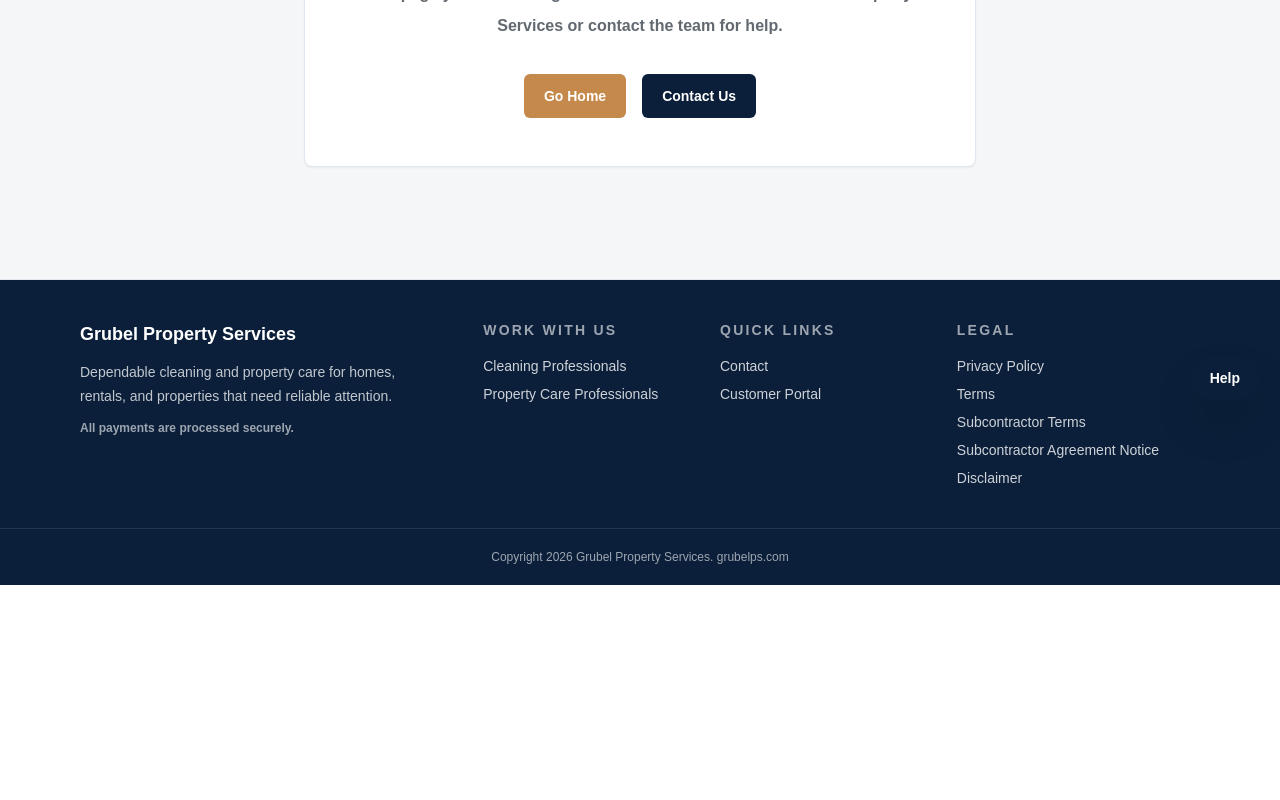
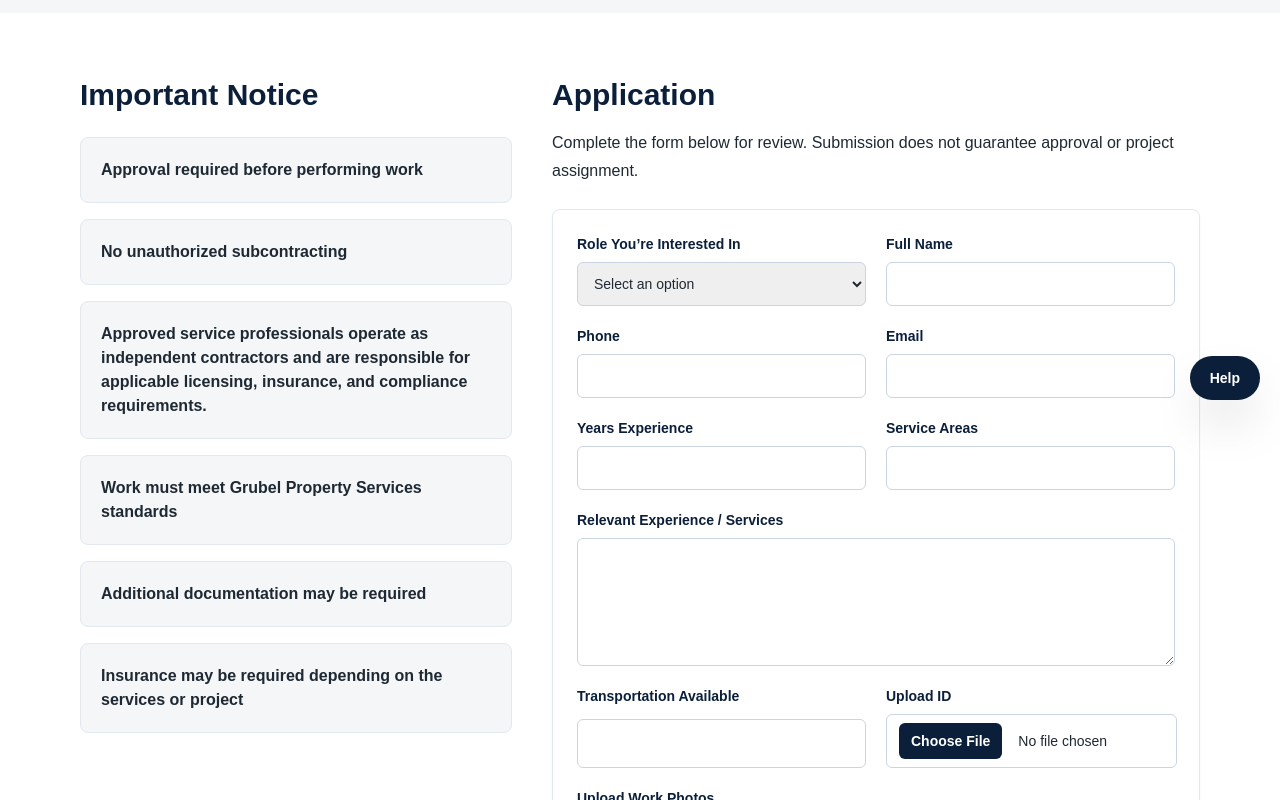
Before and after one commit to MySaaS1023/Grubel-Property-Services, a Next.js app: page /work-with-us in a window 1280 px wide. Before the commit this address had no page. Shown: the part 380-1180 px from the top of the page. Before the commit the page ends 965 px from the top, so only its background shows below. Built offline with nearby package versions, Linux system fonts and the light colour scheme.

Commit message:
Simplify Work With Us application

```diff
--- a/app/admin/subcontractors/page.tsx
+++ b/app/admin/subcontractors/page.tsx
@@ -38,11 +38,31 @@ export default async function AdminSubcontractorsPage() {
                           {readText(application, "applicant_name")}
                         </h3>
                         <p className="mt-2 text-sm font-semibold leading-6 text-charcoal/70">
-                          {readText(application, "application_type")} - {status}
+                          Role: {readText(application, "application_type")} - {status}
                         </p>
                         <p className="mt-1 text-sm font-semibold leading-6 text-charcoal/70">
                           {readText(application, "email")} - {readText(application, "phone")}
                         </p>
+                        <div className="mt-3 grid gap-1 text-sm font-semibold leading-6 text-charcoal/70 md:grid-cols-2">
+                          <p>
+                            Years Experience:{" "}
+                            {readText(application, "experience")}
+                          </p>
+                          <p>
+                            Service Areas: {readText(application, "service_areas")}
+                          </p>
+                          <p>
+                            Transportation:{" "}
+                            {readRawSubmissionText(
+                              application,
+                              "transportationAvailable",
+                            )}
+                          </p>
+                          <p>
+                            Relevant Experience:{" "}
+                            {readText(application, "services_offered")}
+                          </p>
+                        </div>
                         <p className="mt-1 text-sm font-semibold leading-6 text-charcoal/70">
                           Submitted {readDate(application, "created_at", "Not listed")}
                         </p>
@@ -117,6 +137,22 @@ export default async function AdminSubcontractorsPage() {
   );
 }
 
+function readRawSubmissionText(
+  application: Record<string, unknown>,
+  key: string,
+  fallback = "Not listed",
+) {
+  const rawSubmission = application.raw_submission;
+
+  if (!rawSubmission || typeof rawSubmission !== "object" || Array.isArray(rawSubmission)) {
+    return fallback;
+  }
+
+  const value = (rawSubmission as Record<string, unknown>)[key];
+
+  return typeof value === "string" && value.trim() ? value : fallback;
+}
+
 function StatusButton({
   applicationId,
   label,
--- a/app/api/subcontractor-application/route.ts
+++ b/app/api/subcontractor-application/route.ts
@@ -7,7 +7,7 @@ import {
   validateUploadFile,
 } from "@/lib/uploads";
 
-const applicationTypes = new Set(["handyman", "residential", "commercial"]);
+const applicationTypes = new Set(["handyman", "residential", "commercial", "general"]);
 
 const requiredCoreFields = ["fullName", "phone", "email"] as const;
 
@@ -48,6 +48,7 @@ export async function POST(request: Request) {
   }
 
   const fullName = String(formData.get("fullName"));
+  const selectedRole = getString(formData.get("roleInterested"));
   const fallbackRelatedId = `${applicationType}-${String(formData.get("email"))}`;
   let applicationId = fallbackRelatedId;
   let supabaseConfigured = false;
@@ -86,6 +87,7 @@ export async function POST(request: Request) {
     servicesOffered:
       formData.get("servicesOffered") ??
       formData.get("tradesOffered") ??
+      formData.get("relevantExperience") ??
       formData.get("handymanSkills") ??
       formData.get("tradeSkill"),
     serviceAreas:
@@ -96,6 +98,8 @@ export async function POST(request: Request) {
     licensingInsuranceInfo:
       formData.get("licensedInsured") ?? formData.get("licensingInsuranceInfo"),
     notes: formData.get("notes") ?? formData.get("additionalNotes"),
+    selectedRole,
+    transportationAvailable: formData.get("transportationAvailable"),
     uploadedFiles,
     rawSubmission: submission,
   };
@@ -108,7 +112,7 @@ export async function POST(request: Request) {
     const { data: application, error: applicationError } = await supabase
       .from("subcontractor_applications")
       .insert({
-        application_type: applicationType,
+        application_type: selectedRole || applicationType,
         applicant_name: fullName,
         company_name: payload.applicant.companyName || null,
         email: payload.applicant.email,
@@ -177,7 +181,7 @@ export async function POST(request: Request) {
       actor: fullName,
       related_quote_or_project: applicationId,
       status: "New",
-      notes: `New ${applicationType} subcontractor application received.`,
+      notes: `New ${selectedRole || applicationType} application received.`,
     });
   } else {
     console.info("Supabase not configured. Subcontractor application logged only.", {
@@ -205,6 +209,10 @@ export async function POST(request: Request) {
       category: file.category,
     })),
   });
+}
+
+function getString(value: FormDataEntryValue | null) {
+  return typeof value === "string" ? value.trim() : "";
 }
 
 function normalizeApplicationType(value: FormDataEntryValue | null) {
--- a/app/sitemap.ts
+++ b/app/sitemap.ts
@@ -9,6 +9,7 @@ const routes = [
   "/contact",
   "/request-service",
   "/customer-login",
+  "/work-with-us",
   "/repair",
   "/turnover-prep",
   "/builds-remodels",
--- a/app/work-with-us/commercial/page.tsx
+++ b/app/work-with-us/commercial/page.tsx
@@ -1,30 +1,5 @@
-import { SubcontractorPage } from "@/components/SubcontractorPage";
+import { redirect } from "next/navigation";
 
-const fields = [
-  { label: "Full Name", name: "fullName", required: true },
-  { label: "Company Name", name: "companyName" },
-  { label: "Phone", name: "phone", required: true, type: "tel" as const },
-  { label: "Email", name: "email", required: true, type: "email" as const },
-  { label: "Commercial Experience", name: "commercialExperience", required: true },
-  { label: "Services Offered", name: "servicesOffered", required: true },
-  { label: "Licensed/Insured", name: "licensedInsured", required: true },
-  { label: "Crew Size", name: "crewSize", required: true },
-  { label: "Service Territories", name: "serviceTerritories", required: true },
-  { label: "Safety Certifications", name: "safetyCertifications" },
-  { label: "Upload ID", name: "identification", type: "file" as const },
-  { label: "Upload Insurance", name: "insurance", type: "file" as const },
-  { label: "Upload Certifications", name: "certifications", type: "file" as const },
-  { label: "Upload Project Portfolio", name: "projectPortfolio", type: "file" as const },
-  { label: "Additional Notes", name: "notes", type: "textarea" as const },
-];
-
-export default function CommercialApplicationPage() {
-  return (
-    <SubcontractorPage
-      applicationType="commercial"
-      description="Apply for commercial property maintenance, repair, and project support opportunities."
-      fields={fields}
-      title="Commercial Subcontractor Application"
-    />
-  );
+export default function CommercialApplicationRedirect() {
+  redirect("/work-with-us");
 }
--- a/app/work-with-us/handyman/page.tsx
+++ b/app/work-with-us/handyman/page.tsx
@@ -1,26 +1,5 @@
-import { SubcontractorPage } from "@/components/SubcontractorPage";
+import { redirect } from "next/navigation";
 
-const fields = [
-  { label: "Full Name", name: "fullName", required: true },
-  { label: "Phone", name: "phone", required: true, type: "tel" as const },
-  { label: "Email", name: "email", required: true, type: "email" as const },
-  { label: "Years Experience", name: "yearsExperience", required: true },
-  { label: "Service Areas", name: "serviceAreas", required: true },
-  { label: "Handyman Skills", name: "handymanSkills", required: true },
-  { label: "Tools Available", name: "toolsAvailable", required: true },
-  { label: "Transportation Available", name: "transportationAvailable", required: true },
-  { label: "Upload ID", name: "identification", type: "file" as const },
-  { label: "Upload Work Photos", name: "workPhotos", type: "file" as const },
-  { label: "Additional Notes", name: "notes", type: "textarea" as const },
-];
-
-export default function HandymanApplicationPage() {
-  return (
-    <SubcontractorPage
-      applicationType="handyman"
-      description="Apply to work with Grubel Property Services on general maintenance, repair, and property upkeep projects."
-      fields={fields}
-      title="Handyman Subcontractor Application"
-    />
-  );
+export default function HandymanApplicationRedirect() {
+  redirect("/work-with-us");
 }
--- /dev/null
+++ b/app/work-with-us/page.tsx
@@ -0,0 +1,41 @@
+import { SubcontractorPage } from "@/components/SubcontractorPage";
+
+const fields = [
+  {
+    label: "Role You’re Interested In",
+    name: "roleInterested",
+    options: ["Cleaning Professional", "Property Care Professional", "Both"],
+    required: true,
+    type: "select" as const,
+  },
+  { label: "Full Name", name: "fullName", required: true },
+  { label: "Phone", name: "phone", required: true, type: "tel" as const },
+  { label: "Email", name: "email", required: true, type: "email" as const },
+  { label: "Years Experience", name: "yearsExperience", required: true },
+  { label: "Service Areas", name: "serviceAreas", required: true },
+  {
+    label: "Relevant Experience / Services",
+    name: "relevantExperience",
+    required: true,
+    type: "textarea" as const,
+  },
+  {
+    label: "Transportation Available",
+    name: "transportationAvailable",
+    required: true,
+  },
+  { label: "Upload ID", name: "identification", type: "file" as const },
+  { label: "Upload Work Photos", name: "workPhotos", type: "file" as const },
+  { label: "Additional Notes", name: "notes", type: "textarea" as const },
+];
+
+export default function WorkWithUsPage() {
+  return (
+    <SubcontractorPage
+      applicationType="general"
+      description="Apply to work with Grubel Property Services as a cleaning professional or property care professional."
+      fields={fields}
+      title="Work With Us"
+    />
+  );
+}
--- a/app/work-with-us/residential/page.tsx
+++ b/app/work-with-us/residential/page.tsx
@@ -1,29 +1,5 @@
-import { SubcontractorPage } from "@/components/SubcontractorPage";
+import { redirect } from "next/navigation";
 
-const fields = [
-  { label: "Full Name", name: "fullName", required: true },
-  { label: "Company Name", name: "companyName" },
-  { label: "Phone", name: "phone", required: true, type: "tel" as const },
-  { label: "Email", name: "email", required: true, type: "email" as const },
-  { label: "Residential Experience", name: "residentialExperience", required: true },
-  { label: "Trades Offered", name: "tradesOffered", required: true },
-  { label: "Licensed/Insured", name: "licensedInsured", required: true },
-  { label: "Coverage Areas", name: "coverageAreas", required: true },
-  { label: "Crew Size", name: "crewSize", required: true },
-  { label: "Upload ID", name: "identification", type: "file" as const },
-  { label: "Upload Insurance", name: "insurance", type: "file" as const },
-  { label: "Upload License", name: "license", type: "file" as const },
-  { label: "Upload Portfolio", name: "portfolio", type: "file" as const },
-  { label: "Additional Notes", name: "notes", type: "textarea" as const },
-];
-
-export default function ResidentialApplicationPage() {
-  return (
-    <SubcontractorPage
-      applicationType="residential"
-      description="Apply for residential repair, turnover, and maintenance opportunities with Grubel Property Services."
-      fields={fields}
-      title="Residential Subcontractor Application"
-    />
-  );
+export default function ResidentialApplicationRedirect() {
+  redirect("/work-with-us");
 }
--- a/components/Footer.tsx
+++ b/components/Footer.tsx
@@ -19,8 +19,7 @@ export function Footer() {
             Work With Us
           </div>
           <div className="mt-4 grid gap-2 text-sm text-white/80">
-            <Link href="/work-with-us/handyman">Cleaning Professionals</Link>
-            <Link href="/work-with-us/residential">Property Care Professionals</Link>
+            <Link href="/work-with-us">Work With Us</Link>
           </div>
         </div>
         <div>
--- a/components/Header.tsx
+++ b/components/Header.tsx
@@ -48,28 +48,12 @@ export function Header() {
           >
             Customer Portal
           </Link>
-          <div className="group relative">
-            <button
+          <Link
             className="whitespace-nowrap text-sm font-semibold text-charcoal/80 transition hover:text-accentDark"
-              type="button"
+            href="/work-with-us"
           >
             Work With Us
-            </button>
-            <div className="invisible absolute right-0 top-full z-50 min-w-48 rounded-lg border border-slate-200 bg-white p-2 opacity-0 shadow-soft transition group-hover:visible group-hover:opacity-100 group-focus-within:visible group-focus-within:opacity-100">
-              <Link
-                className="block rounded-md px-3 py-2 text-sm font-semibold text-charcoal/80 hover:bg-stonewash hover:text-accentDark"
-                href="/work-with-us/handyman"
-              >
-                Cleaning Professionals
           </Link>
-              <Link
-                className="block rounded-md px-3 py-2 text-sm font-semibold text-charcoal/80 hover:bg-stonewash hover:text-accentDark"
-                href="/work-with-us/residential"
-              >
-                Property Care Professionals
-              </Link>
-            </div>
-          </div>
         </nav>
 
         <div className="flex shrink-0 flex-col items-end gap-1">
@@ -104,19 +88,9 @@ export function Header() {
         <Link className="shrink-0 whitespace-nowrap hover:text-accentDark" href="/customer-login">
           Customer Portal
         </Link>
-        <details className="shrink-0">
-          <summary className="cursor-pointer list-none whitespace-nowrap hover:text-accentDark">
+        <Link className="shrink-0 whitespace-nowrap hover:text-accentDark" href="/work-with-us">
           Work With Us
-          </summary>
-          <div className="mt-2 grid gap-2 rounded-md border border-slate-200 bg-white p-3 shadow-sm">
-            <Link className="whitespace-nowrap hover:text-accentDark" href="/work-with-us/handyman">
-              Cleaning Professionals
         </Link>
-            <Link className="hover:text-accentDark" href="/work-with-us/residential">
-              Property Care Professionals
-            </Link>
-          </div>
-        </details>
       </nav>
     </header>
   );
--- a/components/SiteChatbot.tsx
+++ b/components/SiteChatbot.tsx
@@ -32,11 +32,8 @@ const responses: Record<string, ChatResponse> = {
     links: [{ href: "/contact", label: "Contact Us" }],
   },
   work: {
-    text: "Interested subcontractors can apply under Work With Us.",
-    links: [
-      { href: "/work-with-us/handyman", label: "Cleaning Professionals" },
-      { href: "/work-with-us/residential", label: "Property Care Professionals" },
-    ],
+    text: "Interested cleaning and property care professionals can apply under Work With Us.",
+    links: [{ href: "/work-with-us", label: "Work With Us" }],
   },
   unknown: {
     text: "I can help with services, quotes, customer portal access, contact information, or Work With Us applications. Please choose one of the options below.",
--- a/components/SubcontractorApplicationForm.tsx
+++ b/components/SubcontractorApplicationForm.tsx
@@ -6,8 +6,9 @@ import { Button } from "@/components/Button";
 type FieldConfig = {
   label: string;
   name: string;
+  options?: string[];
   required?: boolean;
-  type?: "text" | "email" | "tel" | "textarea" | "file";
+  type?: "text" | "email" | "tel" | "textarea" | "file" | "select";
 };
 
 type SubcontractorApplicationFormProps = {
@@ -114,9 +115,30 @@ export function SubcontractorApplicationForm({
 function FormField({
   label,
   name,
+  options = [],
   required = false,
   type = "text",
 }: FieldConfig) {
+  if (type === "select") {
+    return (
+      <label className="grid gap-2 text-sm font-bold text-navy">
+        {label}
+        <select
+          className="min-h-11 rounded-md border border-slate-300 px-3 text-sm font-normal text-charcoal outline-none transition focus:border-accent focus:ring-2 focus:ring-accent/20"
+          name={name}
+          required={required}
+        >
+          <option value="">Select an option</option>
+          {options.map((option) => (
+            <option key={option} value={option}>
+              {option}
+            </option>
+          ))}
+        </select>
+      </label>
+    );
+  }
+
   if (type === "textarea") {
     return (
       <label className="grid gap-2 text-sm font-bold text-navy md:col-span-2">
--- a/components/SubcontractorPage.tsx
+++ b/components/SubcontractorPage.tsx
@@ -1,13 +1,14 @@
 import { PageHero } from "@/components/PageHero";
 import { SubcontractorApplicationForm } from "@/components/SubcontractorApplicationForm";
 
-type ApplicationType = "handyman" | "residential" | "commercial";
+type ApplicationType = "handyman" | "residential" | "commercial" | "general";
 
 type FieldConfig = {
   label: string;
   name: string;
+  options?: string[];
   required?: boolean;
-  type?: "text" | "email" | "tel" | "textarea" | "file";
+  type?: "text" | "email" | "tel" | "textarea" | "file" | "select";
 };
 
 type SubcontractorPageProps = {
@@ -20,10 +21,10 @@ type SubcontractorPageProps = {
 const noticeItems = [
   "Approval required before performing work",
   "No unauthorized subcontracting",
-  "Approved subcontractors operate as independent contractors and are responsible for maintaining any required licensing, insurance, and compliance related to their services.",
-  "Work must meet company standards",
+  "Approved service professionals operate as independent contractors and are responsible for applicable licensing, insurance, and compliance requirements.",
+  "Work must meet Grubel Property Services standards",
   "Additional documentation may be required",
-  "Insurance may be required depending on project scope",
+  "Insurance may be required depending on the services or project",
 ];
 
 export function SubcontractorPage({
```
Lines whose indentation alone changed are shown as unchanged.
